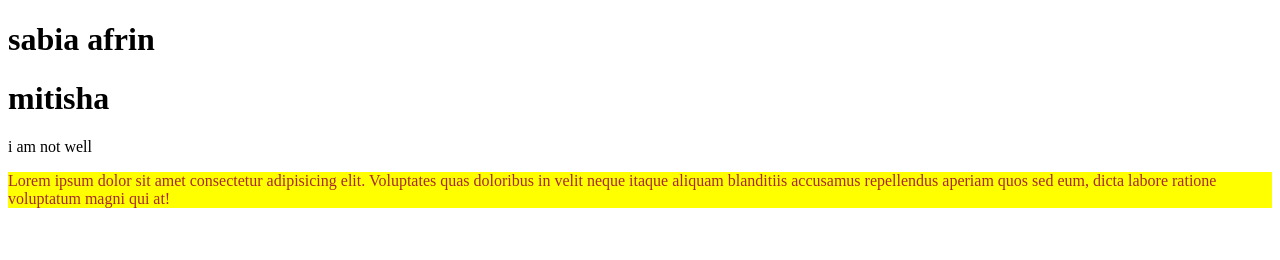
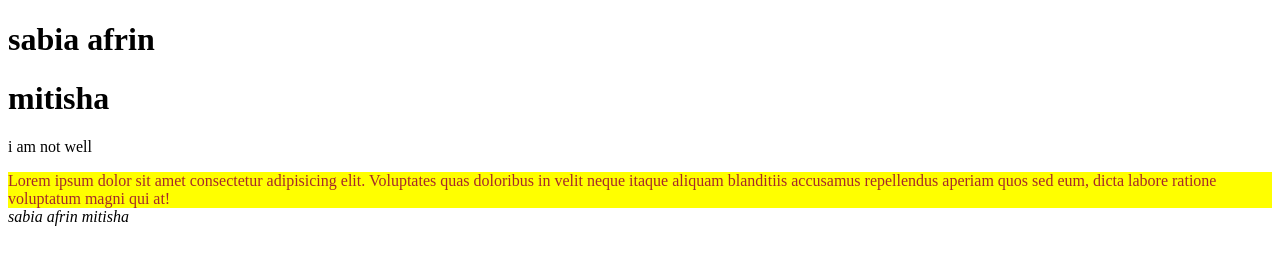
Before and after one commit to sabia-afrin/jhon-tutorial, a plain HTML site: page index.html in a window 1280 px wide. Drawn offline with Linux system fonts and the light colour scheme.

Commit message:
footer change

```diff
--- a/index.html
+++ b/index.html
@@ -16,6 +16,7 @@
       doloribus in velit neque itaque aliquam blanditiis accusamus repellendus
       aperiam quos sed eum, dicta labore ratione voluptatum magni qui at!
     </div>
+    <i>sabia afrin mitisha</i>
     <script src="./app.js"></script>
   </body>
 </html>
```
